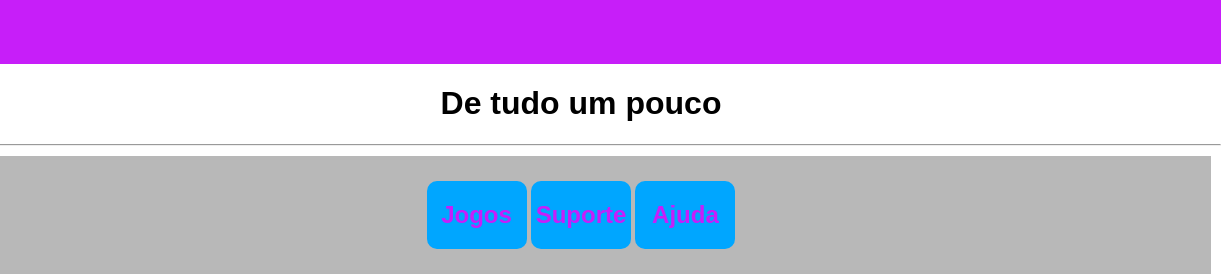
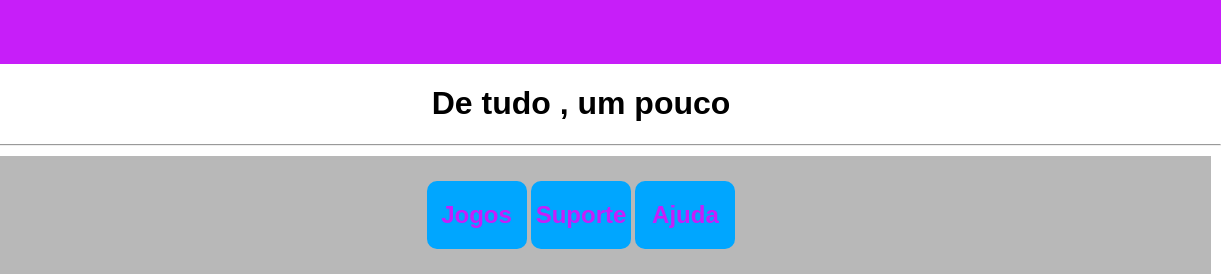
Before and after one commit to mariateresacate/Game, a plain HTML site: page index.html in a window 1280 px wide. Shown: the top 280 px of the page, 59-1280 px from the left. Drawn offline with Linux system fonts and the light colour scheme.

Commit message:
update index.html

```diff
--- a/index.html
+++ b/index.html
@@ -12,7 +12,7 @@
     <nav>
       <img src="img/logo.png" alt="logo">
     </nav>
-    <h1>De tudo um pouco</h1>
+    <h1>De tudo , um pouco</h1>
   </header>
   <main>
     <hr>
```
